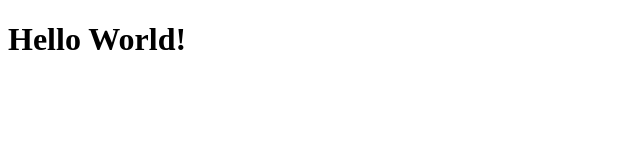
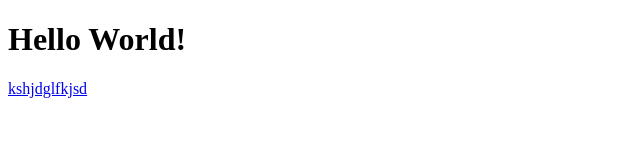
Before and after one commit to pervll/pervll.github.io, a plain HTML site: page index.html in a window 1280 px wide. Shown: the whole page, without its empty margins (0-640 px from the left). Drawn offline with Linux system fonts and the light colour scheme.

Commit message:
Update index.html

```diff
--- a/index.html
+++ b/index.html
@@ -6,5 +6,6 @@
 </head>
 <body>
   <h1>Hello World!</h1>
+  <a href="pervll.github.io">kshjdglfkjsd</a>
 </body>
 </html>
```
